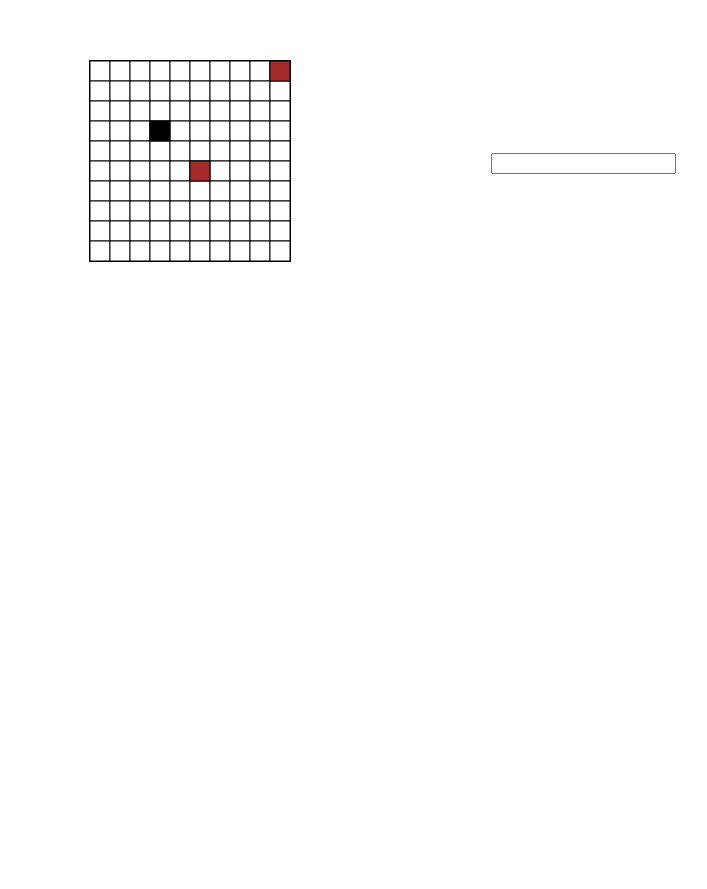
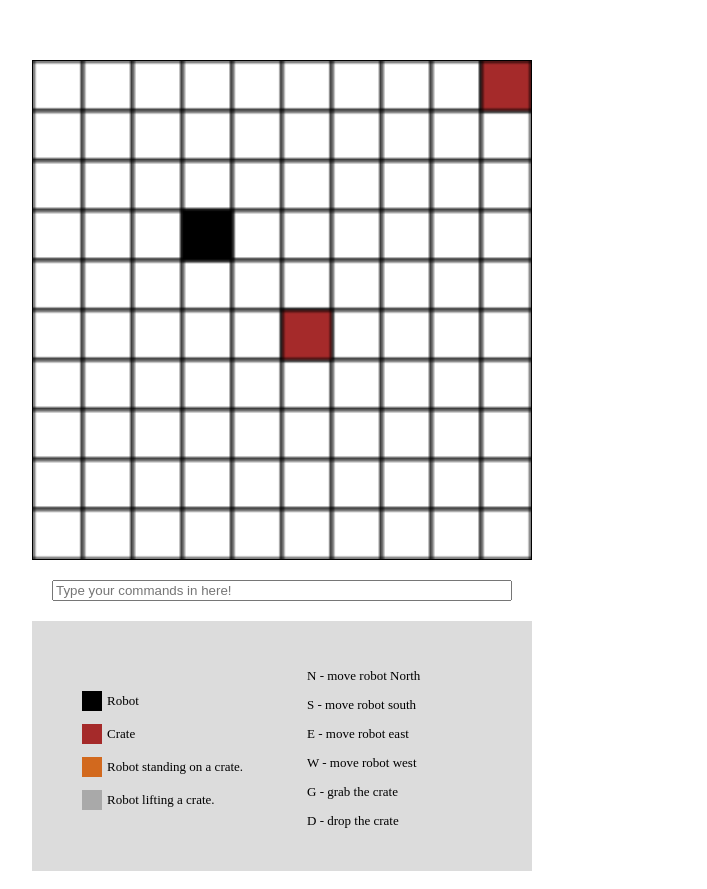
Before and after one commit to PawelKrzesinski/robot-warehouse, a plain HTML site: page index.html in a window 1280 px wide. Shown: the part 148-1037 px from the top of the page, without its empty margins (366-1073 px from the left). Before the commit the page ends 800 px from the top, so only its background shows below. Drawn offline with Linux system fonts and the light colour scheme.

Commit message:
added drop function, robot can't go on a crate if holding one, added instructions

```diff
--- a/app.css
+++ b/app.css
@@ -8,10 +8,62 @@ body{
     align-items: center;
     justify-content: center;
 }
-div{
-    margin: 200px;
+#app{
+    margin: 200px 50px 10px;
+    height: auto;
+    display: flex;
+    flex-direction: column;
+}
+input {
+    margin: 20px;
 }
 #canvas {
     border: 1px solid black;
     background-color: lightgray;
 }
+.instructions{
+    width: 500px;
+    height: 250px;
+    background-color: gainsboro;
+    font-size: 13px;
+    display: flex;
+    flex-direction: row;
+    align-items: center;
+    justify-content: center;
+}
+.instructions p{
+    position: relative;
+    top: 2px;
+    left: 25px;
+    width: 150px;
+}
+.squareColors {
+    width: 200px;
+}
+.controls{
+   width: 200px;
+}
+#robot{
+    width: 20px;
+    height: 20px;
+    background-color: black;
+    margin-bottom: 5px;
+}
+#crate{
+    width: 20px;
+    height: 20px;
+    background-color: brown;
+    margin-bottom: 5px;
+}
+#standingOnCrate{
+    width: 20px;
+    height: 20px;
+    background-color: chocolate;
+    margin-bottom: 5px;
+}
+#liftingCrate{
+    width: 20px;
+    height: 20px;
+    background-color: darkgray;
+    margin-bottom: 5px;
+}
--- a/app.js
+++ b/app.js
@@ -1,14 +1,13 @@
 const cvs = document.getElementById("canvas");
 const ctx = cvs.getContext("2d");
 const input = document.getElementById("input");
-
 const row = 10;
 const col = 10;
 const sq = squareSize = 20;
 
 const vacant = "white";
 const crateCol = "brown"
-const robotColour = "black"
+const robotCol = "black"
 
 function drawSquare(x, y, color) {
     ctx.fillStyle = color;
@@ -40,25 +39,25 @@ drawBoard();
 let robot = {
     "x": 3,
     "y": 3,
-    "color": robotColour,
+    "color": robotCol,
     "lifting": false
 }
 //Draw the robot on the grid
 drawSquare(robot.x, robot.y, robot.color)
 
 //Function for robot's movement
-function moveRobot() {
-    input.addEventListener("keydown", () => {
+function getDirections() {
+    input.addEventListener("keydown", (event) => {
         if (event.keyCode == 13) {
             const receivedCommands = input.value.split("");
-            getDirection(receivedCommands)
+            moveRobot(receivedCommands)
             input.value = "";
         }
     });
 }
+getDirections()
 
-moveRobot()
-
+// Initializes crate objects
 function Crate(x, y) {
     this.x = x;
     this.y = y;
@@ -74,10 +73,8 @@ function createCrates(coordinates) {
 }
 createCrates([{ x: 5, y: 5 }, { x: 9, y: 0 }]);
 
-
-
-
-function getDirection(receivedCommands) {
+// Main function that decides which way to move the robot or whether to drop or pick a crate.
+function moveRobot(receivedCommands) {
     const commands = ["N", "S", "W", "E", "G", "D"];
     // Tidies up any whitespace
     receivedCommands.forEach((command, index) => {
@@ -188,14 +185,18 @@ function moveWest(){
 function moveEast(){
     if (robot.x < 9) {
         robot.x += 1;
-        let wasOnCrate = crateArr.some(crate => crate.x == robot.x-1 && crate.y == robot.y)
-        let isOnCrate = crateArr.some(crate => crate.x == robot.x && crate.y == robot.y)
-        if(isOnCrate){
-            drawSquare(robot.x, robot.y, "chocolate");
-            drawSquare(robot.x - 1, robot.y, vacant);
+        let wasOnCrate = crateArr.some(crate => crate.x == robot.x-1 && crate.y == robot.y);
+        let isOnCrate = crateArr.some(crate => crate.x == robot.x && crate.y == robot.y);
+        let stepsOnCrate = crateArr.some(crate => crate.x == robot.x && crate.y == robot.y);
+        if(stepsOnCrate && robot.lifting){
+            console.log("Already carrying a crate!");
+            return false;
         } else if(wasOnCrate){
             drawSquare(robot.x, robot.y, robot.color);
             drawSquare(robot.x - 1, robot.y, crateCol);
+        } else if(isOnCrate){
+            drawSquare(robot.x, robot.y, "chocolate");
+            drawSquare(robot.x - 1, robot.y, vacant);
         } else {
             drawSquare(robot.x, robot.y, robot.color);
             drawSquare(robot.x - 1, robot.y, vacant);
@@ -213,10 +214,6 @@ function moveEast(){
     }
 }
 
-
-
-
-
 function pickTheCrate() {
     let isCratePresent = crateArr.some(crate => crate.x === robot.x && crate.y === robot.y)
     if(isCratePresent){
@@ -231,25 +228,12 @@ function pickTheCrate() {
 
 function dropTheCrate() {
     crateArr.forEach(crate => {
-        if (robot.lifting === true && crate.x === robot.x && crate.y === robot.y) {
-            robot.color = robotColour;
+        if (robot.lifting && crate.x === robot.x && crate.y === robot.y) {
             robot.lifting = false;
-            drawSquare(robot.x, robot.y, crateCol)
+            robot.color = robotCol;
+            drawSquare(robot.x, robot.y, "chocolate")
         } else {
             console.log("You are not lifting anything!");
         }
     })
 }
-
-
-
-// The robot is equipped with a lifting claw which can be used to move crates around the warehouse. We track the locations of all the crates in the warehouse.
-// Extend the robot's receivedCommands to include the following:
-// G grab a crate and lift it
-// D drop a crate gently to the ground
-// There are some rules about moving crates:
-// The robot should not try and lift a crate if it already lifting one
-// The robot should not lift a crate if there is not one present
-// The robot should not drop a crate on another crate!
-
-// Add diagonal movements.
--- a/index.html
+++ b/index.html
@@ -8,10 +8,35 @@
     <title>Document</title>
 </head>
 <body>
-    <div>
+    <div id="app">
         <canvas id="canvas" width="200px" height="200px"></canvas>
+        <input type="text" id="input" placeholder="Type your commands in here!"/>
+        <div class="instructions">
+            <div class="squareColors">
+                <div id="robot">
+                    <p>Robot</p>
+                </div>
+                <div id="crate">
+                    <p>Crate</p>
+                </div>
+                <div id="standingOnCrate">
+                    <p>Robot standing on a crate.</p>
+                </div>
+                <div id="liftingCrate">
+                    <p>Robot lifting a crate.</p>
+                </div>
+            </div>
+            <div class="controls">
+                <p>N - move robot North</p>
+                <p>S - move robot south</p>
+                <p>E - move robot east</p>
+                <p>W - move robot west</p>
+                <p>G - grab the crate</p>
+                <p>D - drop the crate</p>
+            </div>
+        </div>
     </div>
-    <input type="text" id="input"/>
+
 </body>
 <script src="./app.js"></script>
 </html>
```
